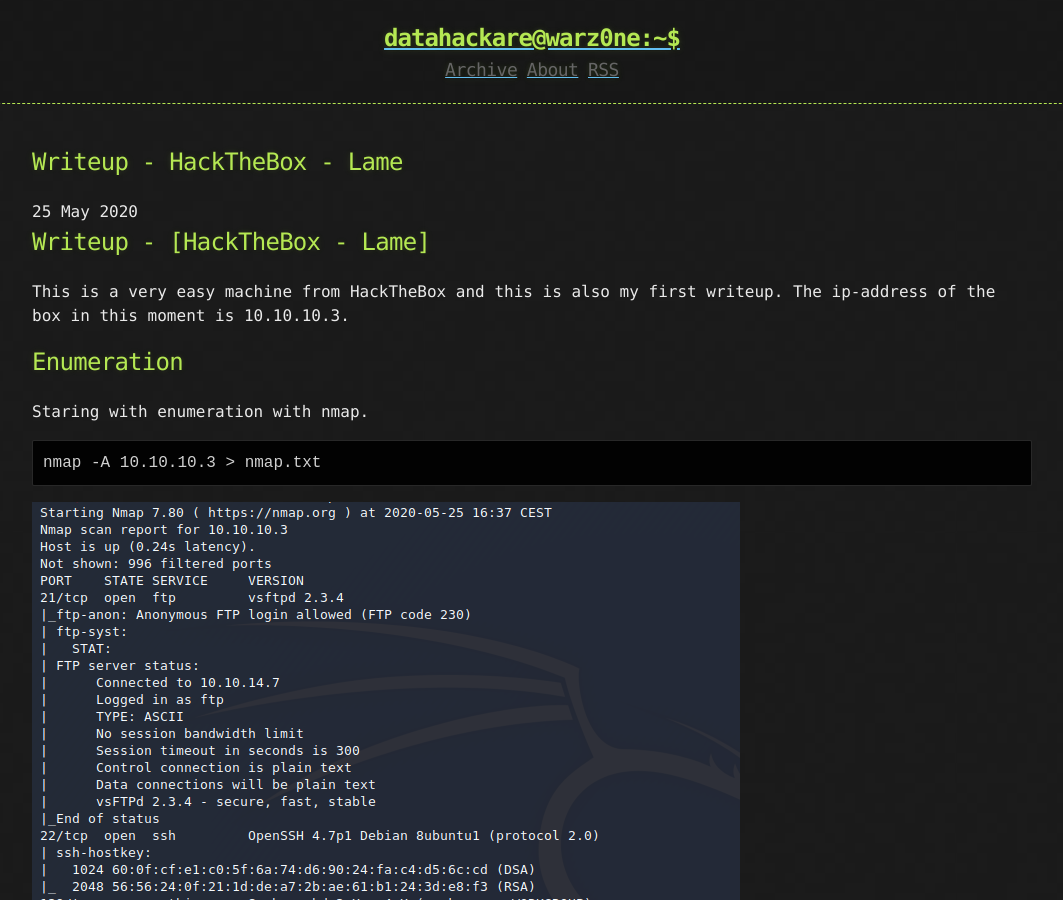
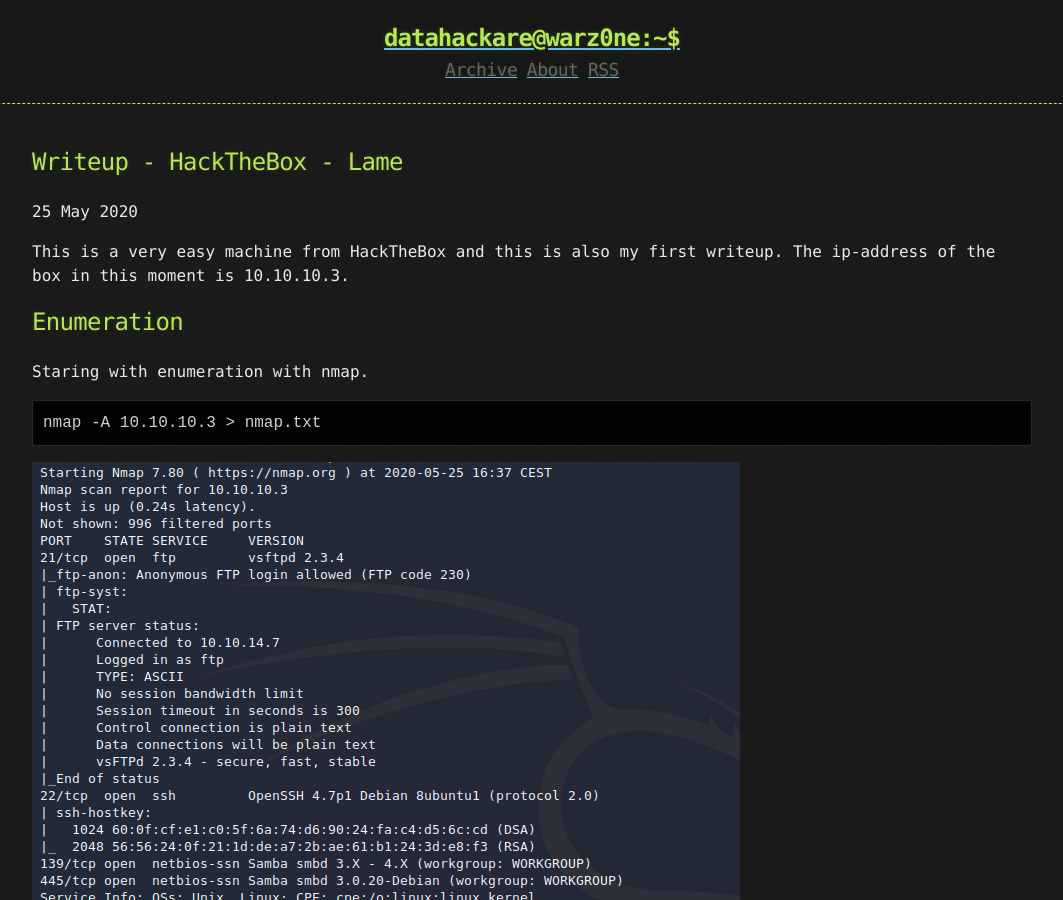
Before and after one commit to datahackare/warz0ne, a Jekyll site: the page built from _posts/2020-05-25-Lame.md, in a window 1280 px wide and 900 px high. Shown: the whole window, without its empty margins (108-1171 px from the left). Built offline with Jekyll 4.4.1, drawn with Linux system fonts in a browser that asks for light colours.

Commit message:
Update 2020-05-25-Lame.md

```diff
--- a/_posts/2020-05-25-Lame.md
+++ b/_posts/2020-05-25-Lame.md
@@ -2,7 +2,7 @@
 title: Writeup - HackTheBox - Lame
 published: true
 ---
-## [](#header-1)Writeup - [HackTheBox - Lame]
+
 This is a very easy machine from HackTheBox and this is also my first writeup.
 The ip-address of the box in this moment is 10.10.10.3.
 
```
